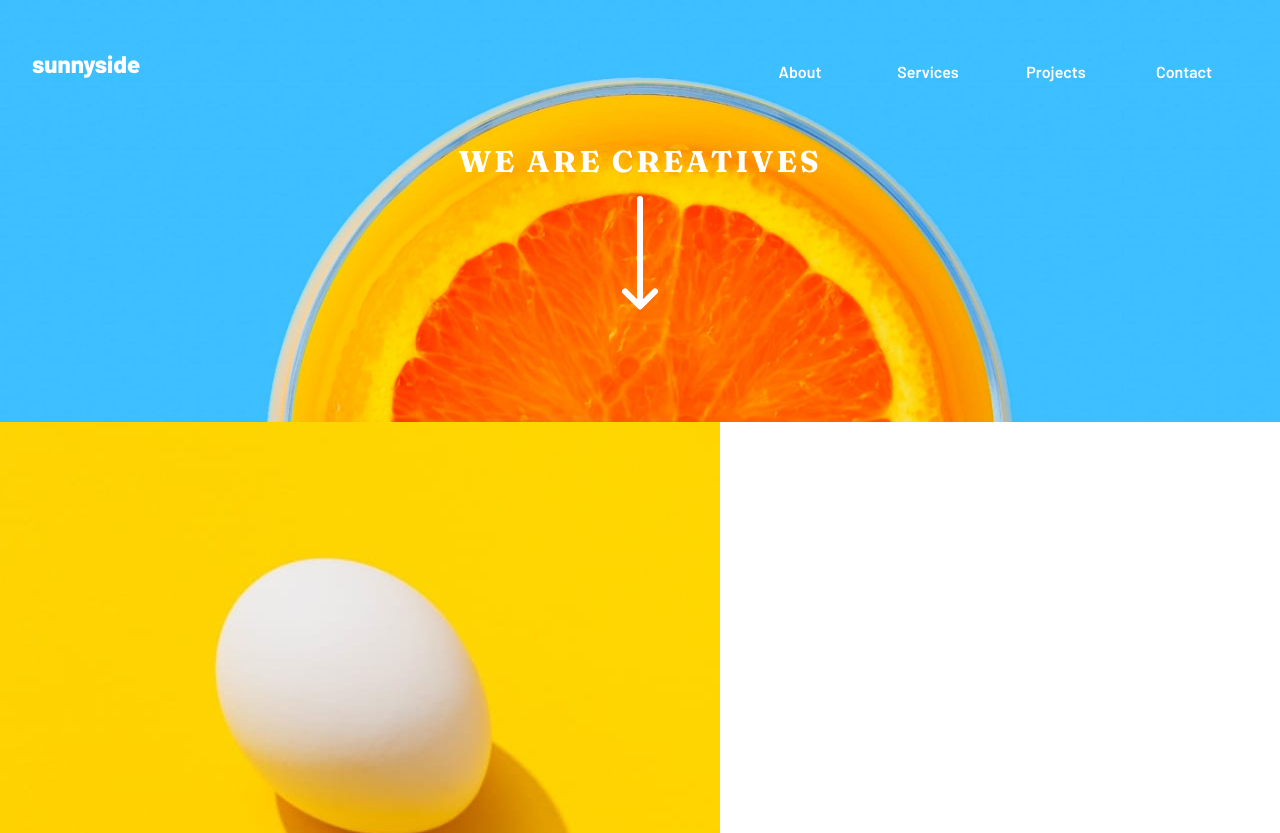
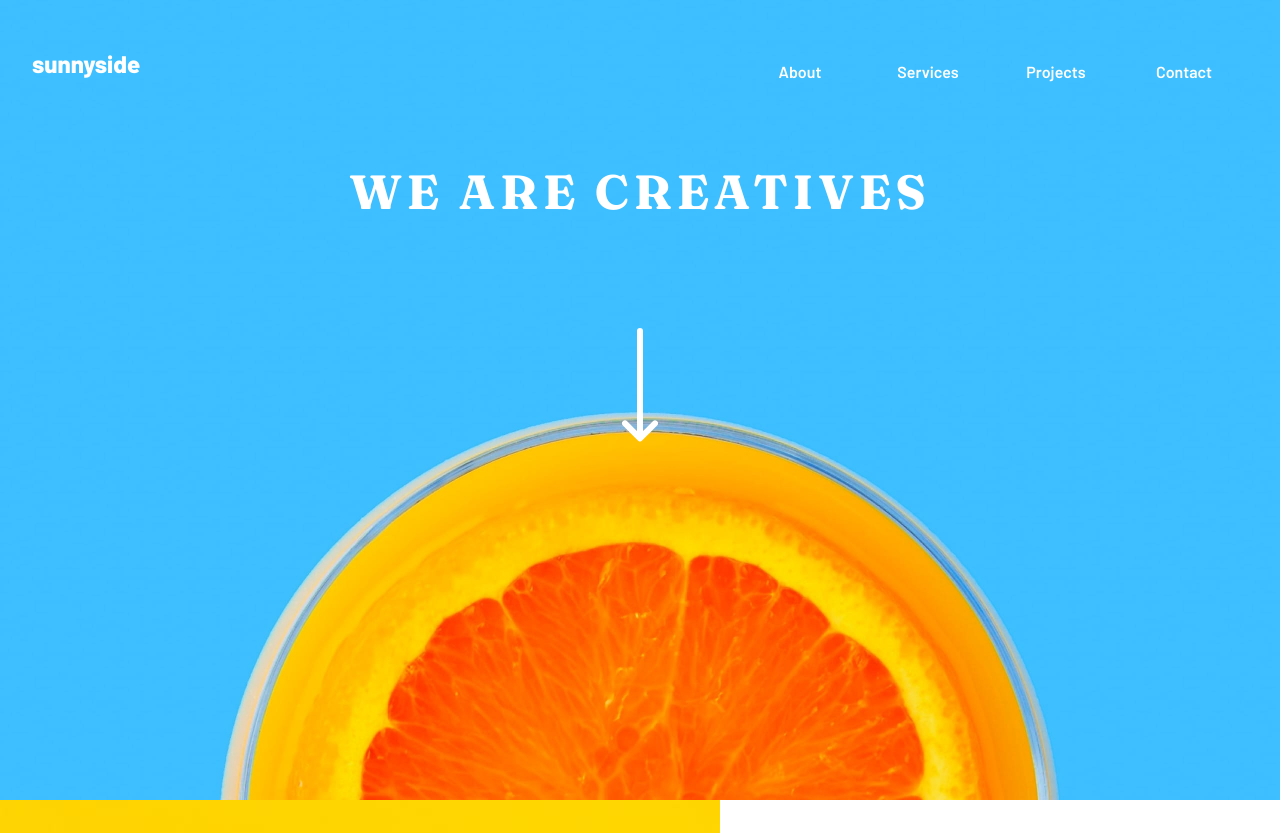
Before and after one commit to Kielx/Sunnyside, a React (Create React App) app: page / in a window 1280 px wide. Shown: the top 833 px of the page. Built offline with nearby package versions, Linux system fonts and the light colour scheme.

Commit message:
style hero for desktop

```diff
--- a/src/components/Hero.js
+++ b/src/components/Hero.js
@@ -10,7 +10,7 @@ const Hero = () => {
 
   return (
     <div
-      className="app bg-bottom w-full h-auto p-0 m-0 pb-28 font-display text-white bg-cover bg-no-repeat"
+      className="md:bg-center md:h-screen app bg-bottom w-full h-auto p-0 m-0 pb-28 font-display text-white bg-cover bg-no-repeat"
       style={{
         backgroundImage:
           checkScreenWidth > 768
@@ -19,7 +19,7 @@ const Hero = () => {
       }}
     >
       <Navbar></Navbar>
-      <h1 className="text-3xl mb-4 mx-auto text-center font-text uppercase text-white tracking-widest">
+      <h1 className="md:pt-6 md:pb-24 md:text-5xl text-3xl mb-4 mx-auto text-center font-text uppercase text-white tracking-widest">
         We are creatives{" "}
       </h1>
       <svg
```
